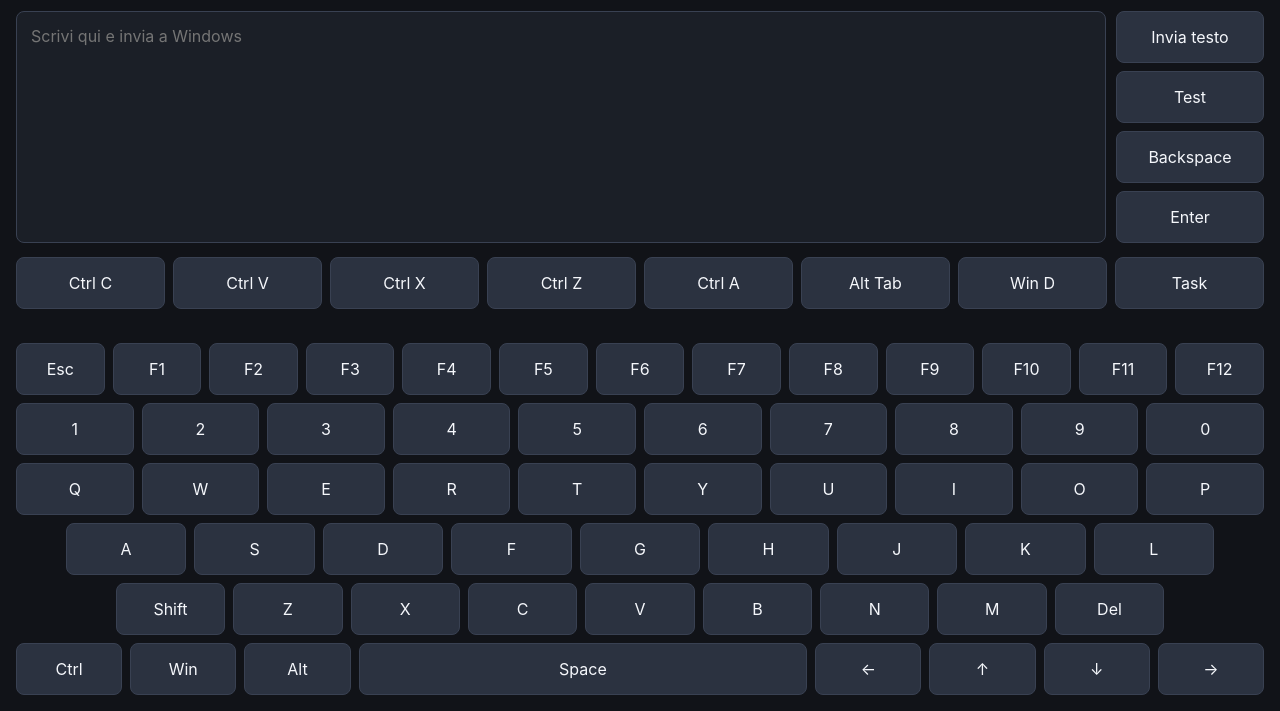
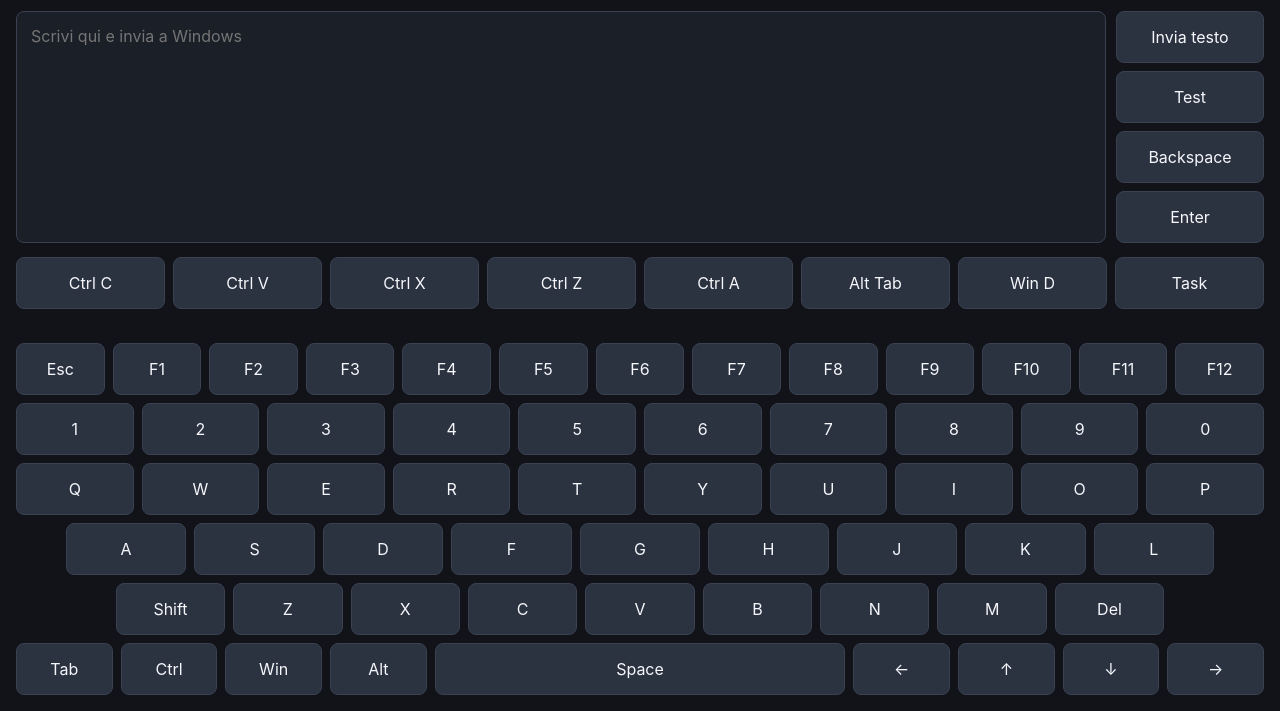
Before and after one commit to Pdoor/emuK, a plain HTML site: page web/index.html in a window 1280 px wide. Shown: the part 89-800 px from the top of the page. Drawn offline with Linux system fonts and the light colour scheme; no server answers.

Commit message:
Add Tab key to keyboard

```diff
--- a/web/index.html
+++ b/web/index.html
@@ -101,6 +101,7 @@
           <button type="button" data-key="delete">Del</button>
         </div>
         <div class="row">
+          <button type="button" data-key="tab">Tab</button>
           <button type="button" data-key="ctrl">Ctrl</button>
           <button type="button" data-key="win">Win</button>
           <button type="button" data-key="alt">Alt</button>
```
